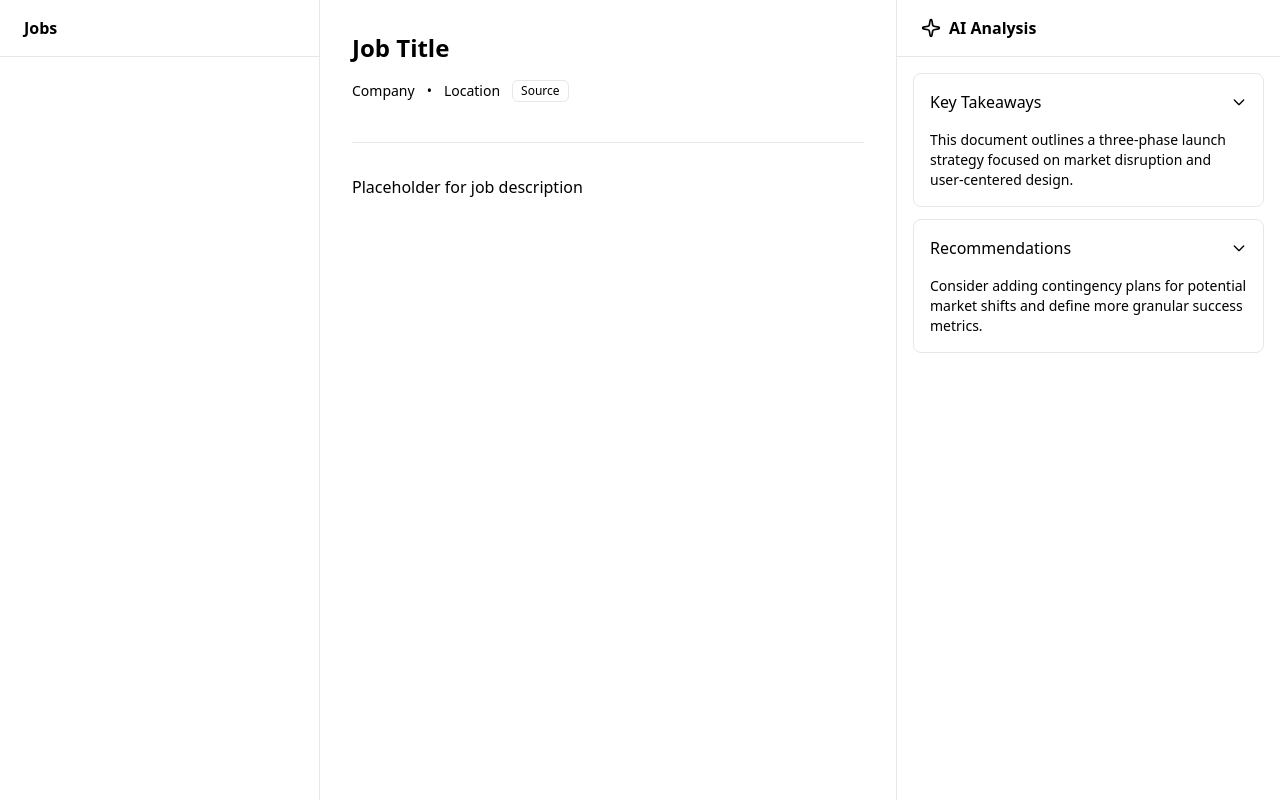
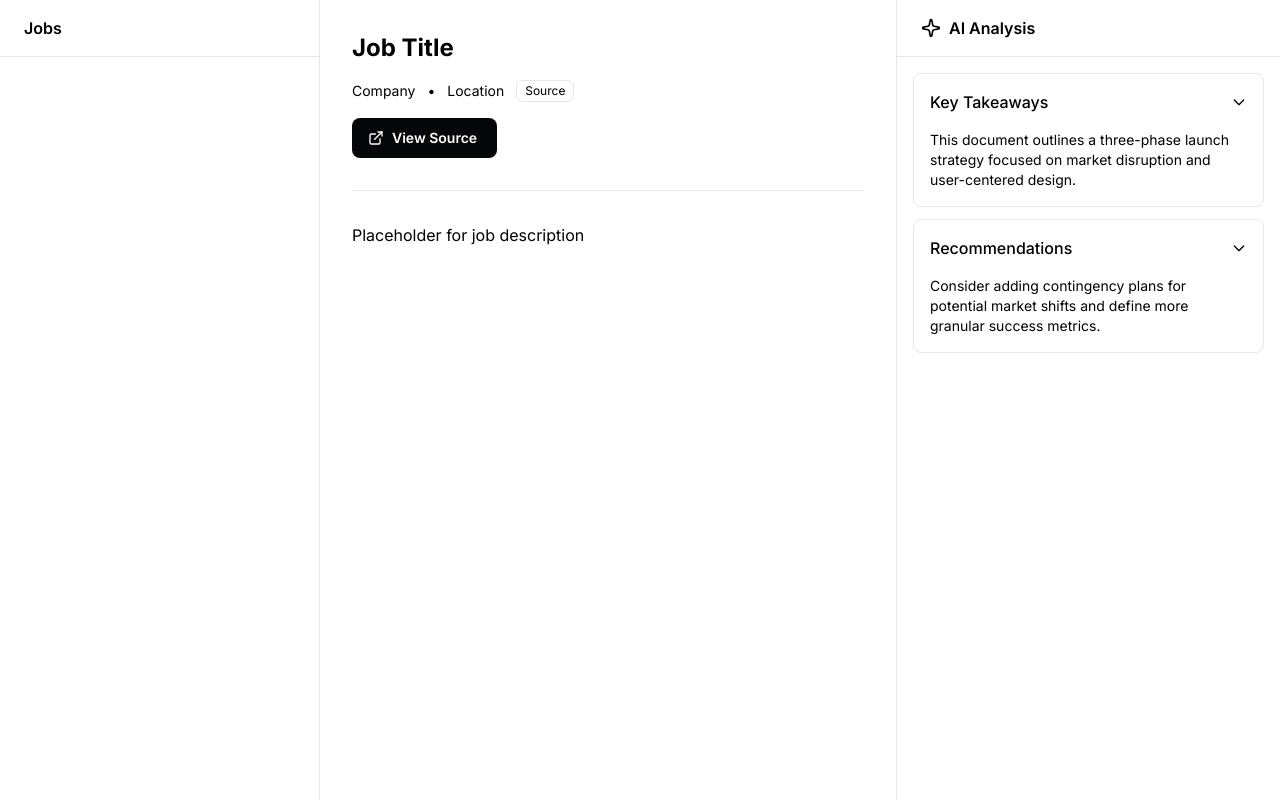
Before and after one commit to michaelkri/compass, a FastAPI app: page / in a window 1280 px wide. Run offline with FastAPI, Linux system fonts and the light colour scheme; data that the repository does not hold is empty; some libraries are stand-ins or nearby versions.

Commit message:
View source button

```diff
--- a/app/templates/index.html
+++ b/app/templates/index.html
@@ -5,8 +5,15 @@
   <meta charset="UTF-8" />
   <meta name="viewport" content="width=device-width, initial-scale=1.0" />
   <title>Vantage</title>
+  <link rel="preconnect" href="https://fonts.googleapis.com">
+  <link rel="preconnect" href="https://fonts.gstatic.com" crossorigin>
+  <link href="https://fonts.googleapis.com/css2?family=Inter:ital,opsz,wght@0,14..32,100..900;1,14..32,100..900&display=swap" rel="stylesheet">
   <script src="https://cdn.tailwindcss.com"></script>
   <style>
+    body {
+      font-family: 'Inter', sans-serif;
+    }
+
     :root {
       --background: hsl(210, 36%, 96%);
       /* blue-50 */
@@ -123,6 +130,10 @@
                 <div class="job-location flex items-center gap-1.5"><span>Location</span></div>
                 <span class="job-source border-border rounded-md border px-2 py-0.5 text-xs">Source</span>
               </div>
+              <a target="_blank" rel="noopener noreferrer" href="#" class="job-url-button text-white bg-[#050708] hover:bg-[#050708]/90 focus:ring-4 focus:outline-none focus:ring-[#050708]/50 font-medium rounded-lg text-sm px-5 py-2.5 text-center inline-flex items-center dark:focus:ring-[#050708]/50 dark:hover:bg-[#050708]/30 me-2 mb-2">
+                <svg xmlns="http://www.w3.org/2000/svg" viewBox="0 0 24 24" fill="none" stroke="currentColor" stroke-width="2" stroke-linecap="round" stroke-linejoin="round" class="w-4 h-4 me-2 -ms-1 lucide lucide-external-link-icon lucide-external-link"><path d="M15 3h6v6"/><path d="M10 14 21 3"/><path d="M18 13v6a2 2 0 0 1-2 2H5a2 2 0 0 1-2-2V8a2 2 0 0 1 2-2h6"/></svg>
+                <span class="font-semibold">View Source</span>
+              </a>
             </div>
             <div class="job-description prose max-w-none">
               <p>Placeholder for job description</p>
@@ -183,6 +194,7 @@
             document.querySelector('main .job-location span').textContent = data.location;
             document.querySelector('main .job-source').textContent = data.source;
             document.querySelector('main .job-description').innerHTML = data.description;
+            document.querySelector('main .job-url-button').setAttribute('href', data.url);
           })
           .catch(error => console.error('Error fetching job details:', error));
       });
```
